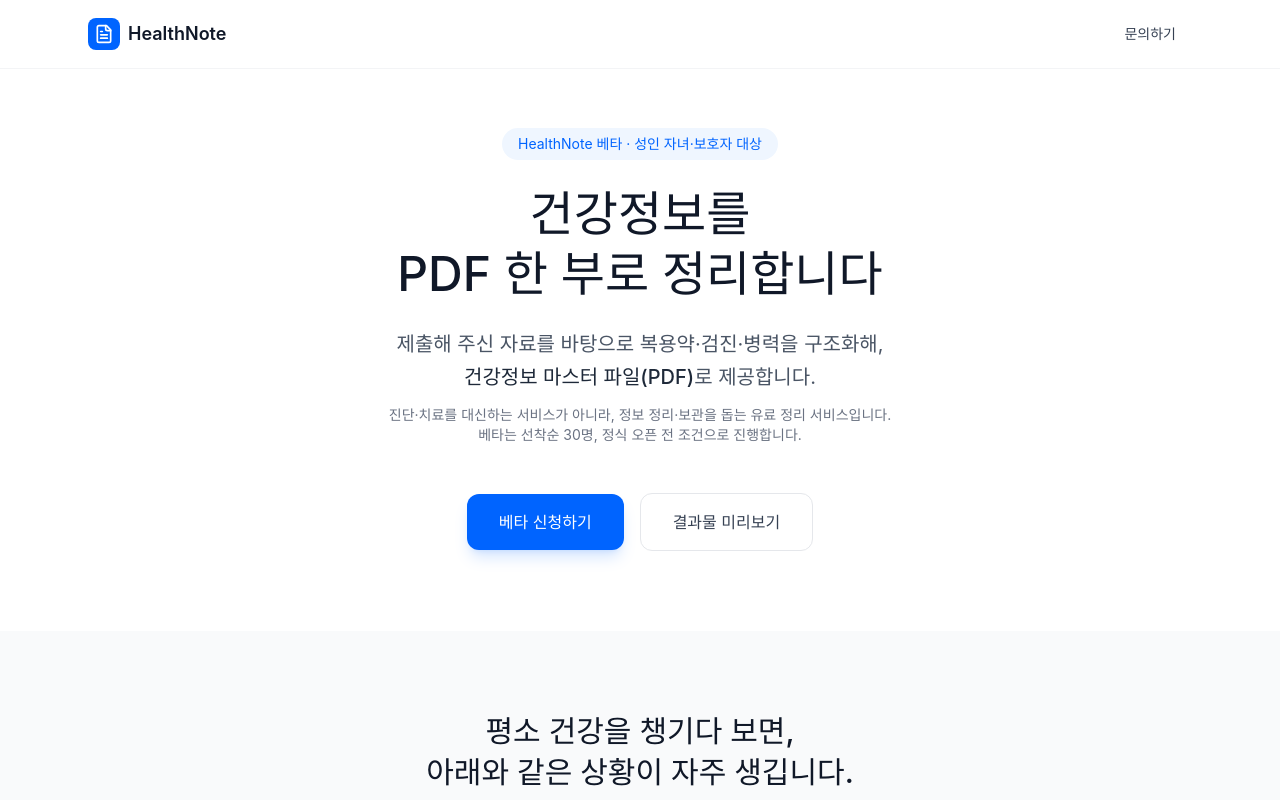
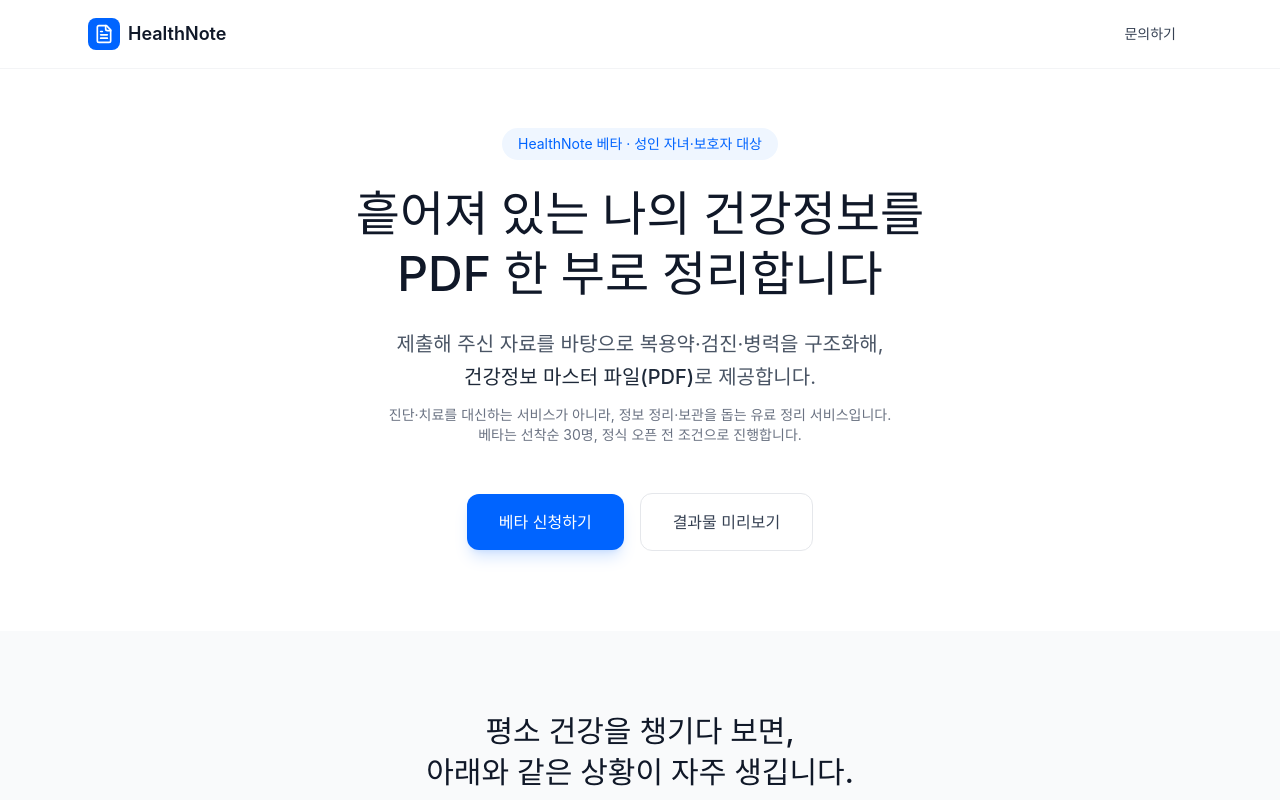
Before and after one commit to goneyak/healthnote-landing, a React (Vite) app: page / in a window 1280 px wide. Shown: the top 800 px of the page. Built offline with nearby package versions, Linux system fonts and the light colour scheme.

Commit message:
Update HeroSection.tsx

```diff
--- a/src/app/components/HeroSection.tsx
+++ b/src/app/components/HeroSection.tsx
@@ -9,7 +9,7 @@ export function HeroSection() {
           HealthNote 베타 · 성인 자녀·보호자 대상
         </div>
         <h1 className="text-5xl leading-tight text-gray-900 mb-6">
-          건강정보를
+          흩어져 있는 나의 건강정보를
           <br />
           PDF 한 부로 정리합니다
         </h1>
```
